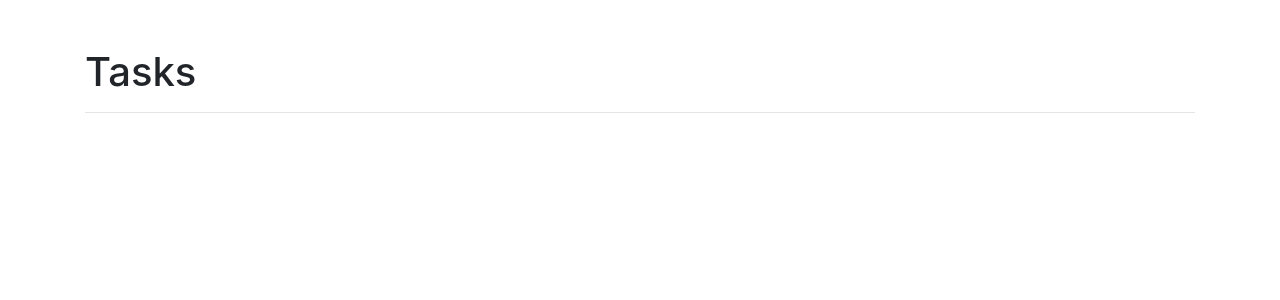
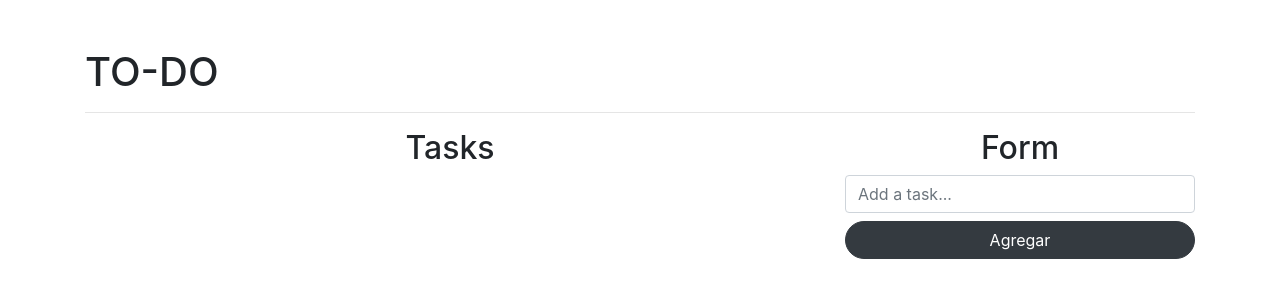
Before and after one commit to JD1927/crud, a React (Create React App) app: page / in a window 1280 px wide. Shown: the top 300 px of the page. Built offline with nearby package versions, Linux system fonts and the light colour scheme.

Commit message:
Add Tasks View and use useState React Hook

```diff
--- a/src/App.js
+++ b/src/App.js
@@ -1,8 +1,74 @@
+import React, { useState } from "react";
+import { isEmpty } from "lodash";
+import { v4 as uuid } from "uuid";
+
 function App() {
+  const [task, setTask] = useState("");
+  const [tasks, setTasks] = useState([]);
+
+  const addTask = (e) => {
+    e.preventDefault();
+    if (isEmpty(task)) {
+      console.log('Task empty');
+      return;
+    }
+    const newTask = {
+      id: uuid(),
+      name: task,
+    };
+
+    setTasks([...tasks, newTask]);
+    setTask('');
+    console.table(tasks);
+  };
+
+  const handleChange = (e) => {
+    setTask(e.target.value);
+    console.log(e.target.value);
+  };
+
   return (
     <div className="container mt-5">
-      <h1>Tasks</h1>
-      <hr></hr>
+      <h1>TO-DO</h1>
+      <hr />
+      <div className="row">
+        <div className="col-8">
+          <h2 className="text-center">Tasks</h2>
+          <ul className="list-group">
+            {
+              tasks.map((task) => (
+                <li className="list-group-item" key={task?.id}>
+                  <span className="lead">{task?.name}</span>
+                  <button className="btn btn-sm btn-danger float-right ml-2 rounded-pill">
+                    Delete
+                  </button>
+                  <button className="btn btn-sm btn-warning float-right rounded-pill">
+                    Edit
+                  </button>
+                </li>
+              ))
+            }
+          </ul>
+        </div>
+        <div className="col-4">
+          <h2 className="text-center">Form</h2>
+          <form onSubmit={addTask}>
+            <input
+              type="text"
+              className="form-control mb-2"
+              onChange={handleChange}
+              placeholder="Add a task..."
+              value={task}
+            />
+            <button
+              type="submit"
+              className="btn btn-dark btn-block rounded-pill"
+            >
+              Agregar
+            </button>
+          </form>
+        </div>
+      </div>
     </div>
   );
 }
```
